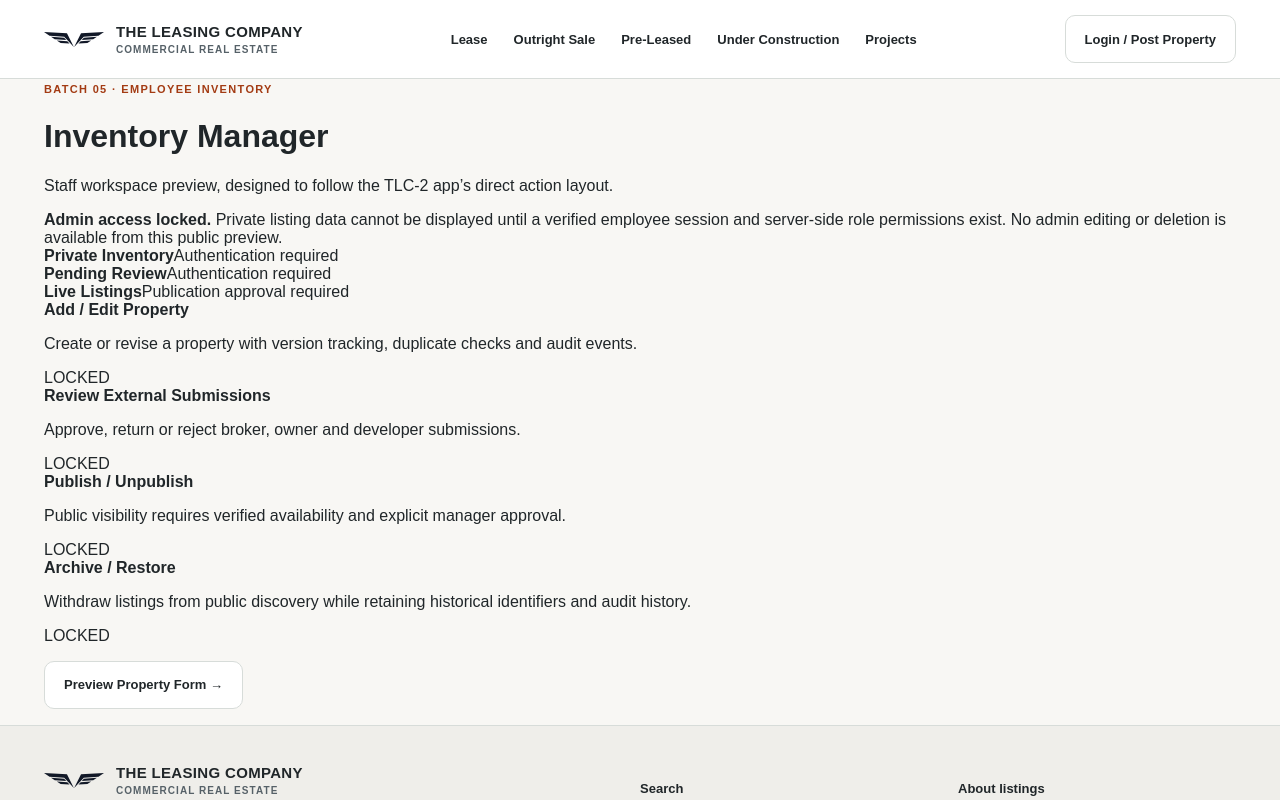
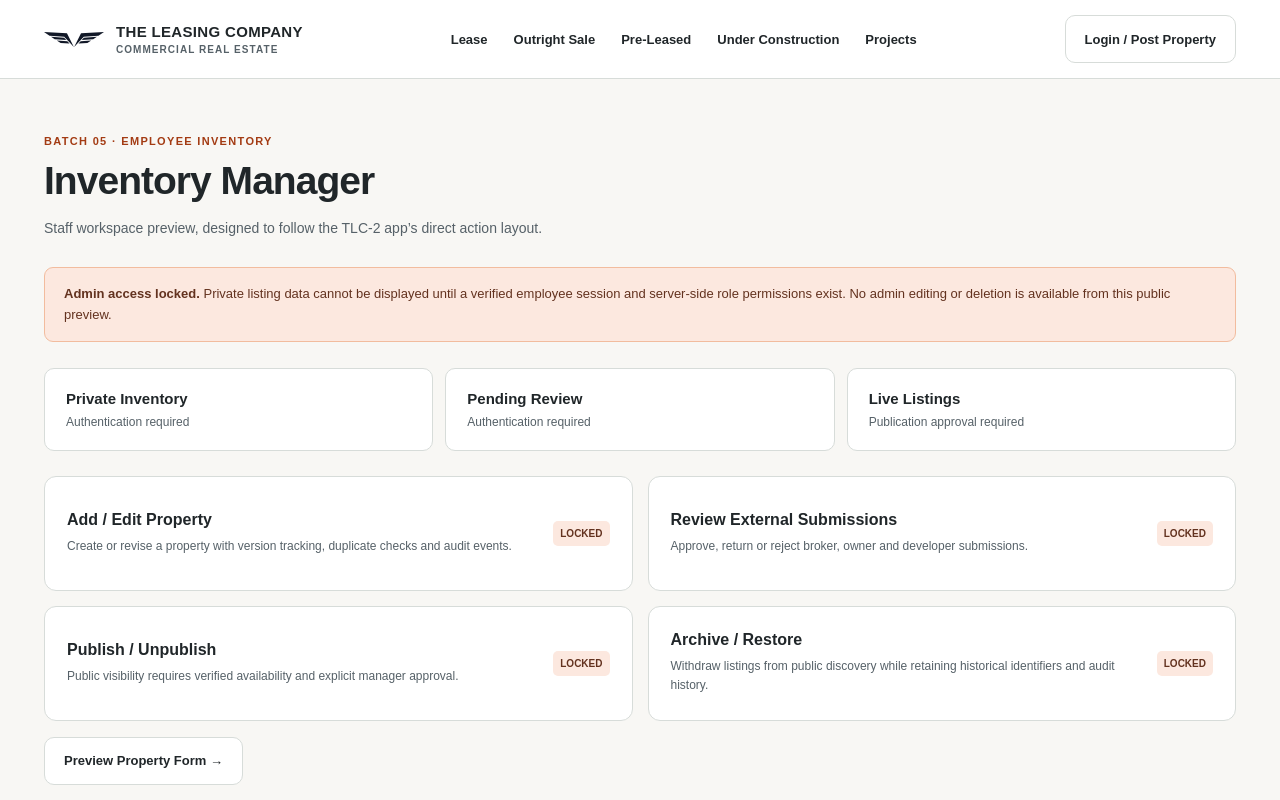
Before and after one commit to pavanpatil93-dot/TLC-2, a Next.js app in the folder web/: page /portal/inventory in a window 1280 px wide. Shown: the top 800 px of the page. Built offline with nearby package versions, Linux system fonts and the light colour scheme.

Commit message:
style(web): unify role portals, property posting and employee preview with TLC theme

```diff
--- a/web/app/globals.css
+++ b/web/app/globals.css
@@ -219,3 +219,20 @@ body{font-family:Arial,Helvetica,sans-serif;background:#F8F7F4;color:#202629;fon
 .direct-search .search-actions .btn{width:100%}
 .direct-search .field label{margin-bottom:5px}
 }
+
+/* Batches 04–06: secure-login preview and verified property draft interface */
+.portal-page{padding-top:52px;padding-bottom:85px;min-height:60vh}
+.portal-heading{max-width:750px;margin-bottom:26px}.portal-heading h1{font-size:clamp(26px,3.2vw,39px);margin:10px 0 13px;letter-spacing:-.025em}.portal-heading p{font-size:14px;line-height:1.7;color:#566168}
+.portal-grid{display:grid;grid-template-columns:repeat(2,minmax(0,1fr));gap:15px}
+.portal-tile{padding:22px;background:#fff;border:1px solid #D7DCD9;border-radius:12px;display:flex;align-items:center;justify-content:space-between;gap:17px;min-height:115px}
+a.portal-tile:hover{border-color:#E96932;box-shadow:0 8px 22px rgba(32,38,41,.05)}.portal-tile strong{font-size:16px;color:#202629}.portal-tile p{font-size:12px;color:#566168;line-height:1.6;margin:8px 0 0}.portal-tile>span:last-child{color:#A33B13;font-size:18px}
+.portal-notice{background:#FCE8DF;border:1px solid #F2BC9E;padding:15px 19px;border-radius:9px;color:#63321f;font-size:13px;line-height:1.65;margin:20px 0 26px}
+.portal-footnote{font-size:12px;color:#566168;line-height:1.7;margin-top:25px}.locked-label{color:#63321f!important;background:#FCE8DF;border-radius:5px;padding:7px;font-size:10px!important;font-weight:800}
+.inventory-overview{display:grid;grid-template-columns:repeat(3,1fr);gap:12px;margin:25px 0}
+.inventory-overview>div{background:#fff;border:1px solid #D7DCD9;border-radius:10px;padding:21px}.inventory-overview strong{display:block;font-size:15px}.inventory-overview span{display:block;color:#566168;font-size:12px;margin-top:8px}
+.draft-form-layout{display:grid;grid-template-columns:minmax(0,1fr) 350px;gap:22px;align-items:start}.draft-form,.draft-preview{padding:24px;background:#fff;border:1px solid #D7DCD9;border-radius:12px}
+.draft-form .portal-notice{margin:0 0 22px}.draft-fields{display:grid;grid-template-columns:repeat(2,minmax(0,1fr));gap:16px}
+.draft-fields label{display:flex;flex-direction:column;gap:7px;color:#566168;font-size:12px;font-weight:700}.draft-fields input,.draft-fields select,.draft-fields textarea{font:inherit;color:#202629;padding:12px;border-radius:8px;border:1px solid #D7DCD9;background:#fff;min-height:46px;min-width:0}.draft-fields textarea{resize:vertical;font-weight:400}
+.draft-fields .draft-full{grid-column:1/-1}.draft-actions{display:flex;gap:10px;flex-wrap:wrap;margin-top:20px}.draft-preview h2{font-size:19px;margin:0 0 15px}.draft-preview p,.draft-preview li{font-size:13px;color:#566168;line-height:1.7}.draft-preview pre{font-size:11px;white-space:pre-wrap;word-break:break-word;max-height:320px;overflow:auto;background:#F8F7F4;border-radius:7px;padding:12px}
+@media(max-width:950px){.draft-form-layout{grid-template-columns:1fr}.draft-preview{position:static}}
+@media(max-width:700px){.portal-page{padding-top:25px;padding-bottom:55px}.portal-grid{grid-template-columns:1fr}.inventory-overview{grid-template-columns:1fr}.draft-form,.draft-preview{padding:17px}.draft-fields{grid-template-columns:1fr}}
```
